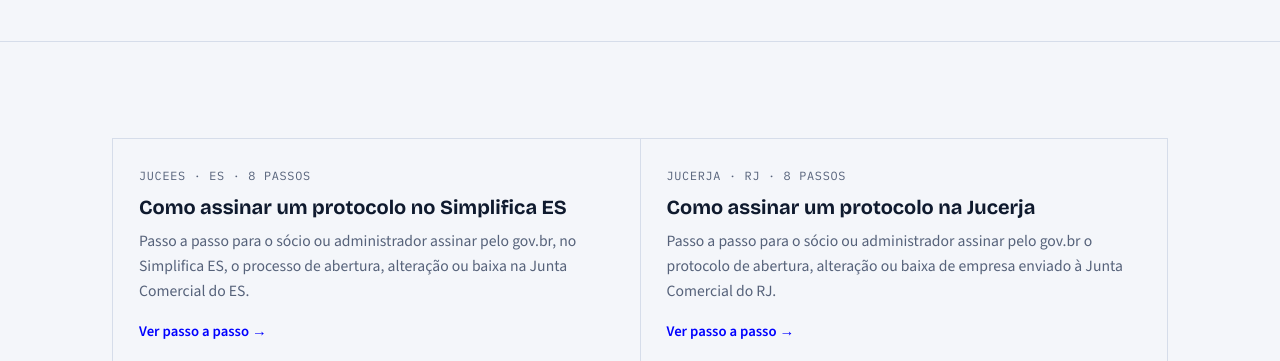
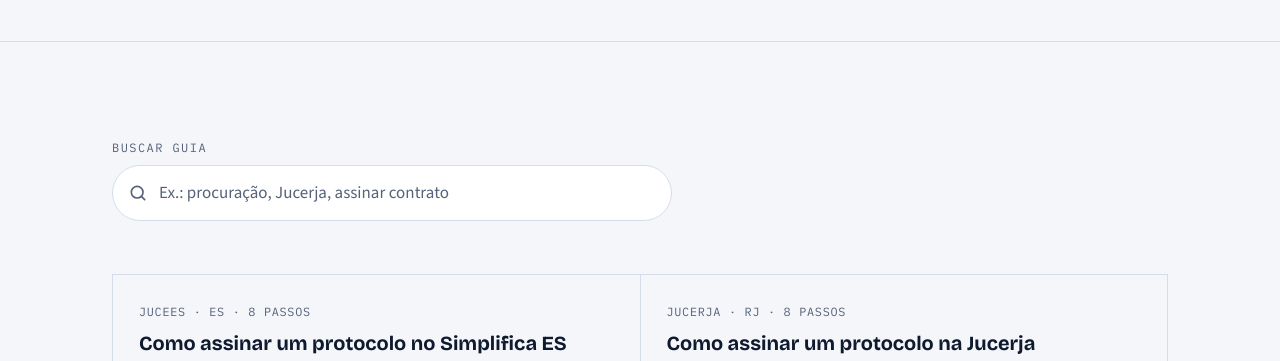
Before and after one commit to luisalvarez-web/ec-site, an Astro site: page /guias in a window 1280 px wide. Shown: the part 387-748 px from the top of the page. Built offline with nearby package versions, Linux system fonts and the light colour scheme; Astro itself is replaced by a stand-in of ours.

Commit message:
Guias: campo de busca e datas de revisão
Busca sem acento por título, descrição, palavras-chave e passos, com link
direto /guias?q=termo e estado vazio com WhatsApp.

Co-Authored-By: Claude Opus 5.5 <noreply@anthropic.com>

```diff
--- a/src/data/guias.ts
+++ b/src/data/guias.ts
@@ -30,6 +30,8 @@ export type Guia = {
   lede: string;
   /** Tempo aproximado para concluir. */
   tempo: string;
+  /** Termos extras para a busca da página /guias (sinônimos, siglas). */
+  keywords?: string[];
   /** Data da última revisão do conteúdo (AAAA-MM-DD). */
   revisado: string;
   before: string[];
@@ -50,7 +52,8 @@ export const guias: Guia[] = [
     lede:
       'Quando montamos a abertura, alteração ou baixa da sua empresa na Junta Comercial do Espírito Santo, cada sócio ou administrador assina o documento direto no Simplifica ES. Leva poucos minutos.',
     tempo: 'cerca de 5 minutos',
-    revisado: '2026-11-18',
+    revisado: '2026-10-27',
+    keywords: ['Junta Comercial', 'Espírito Santo', 'Vitória', 'contrato social', 'alteração contratual', 'abertura de empresa', 'distrato', 'assinatura digital'],
     before: [
       'Conta <strong>gov.br</strong> nível prata ou ouro. <a href="https://www.gov.br/governodigital/pt-br/identidade/conta-gov-br/niveis-da-conta-govbr" target="_blank" rel="noopener">Veja como subir o nível</a>',
       'O app <strong>gov.br</strong> instalado e logado no celular, para receber o código de confirmação',
@@ -115,7 +118,8 @@ export const guias: Guia[] = [
     lede:
       'Quando registramos a abertura, alteração ou baixa da sua empresa na Junta Comercial do Rio de Janeiro, cada sócio ou administrador precisa assinar o protocolo. Leva poucos minutos.',
     tempo: 'cerca de 5 minutos',
-    revisado: '2026-11-18',
+    revisado: '2026-09-15',
+    keywords: ['Junta Comercial', 'Rio de Janeiro', 'Protocolo Web', 'contrato social', 'alteração contratual', 'abertura de empresa', 'assinatura digital'],
     before: [
       'Conta <strong>gov.br</strong> nível prata ou ouro (ou certificado digital e-CPF)',
       'O <strong>número do protocolo</strong> que a EC enviou para você',
@@ -179,7 +183,8 @@ export const guias: Guia[] = [
     lede:
       'Para cuidarmos da sua situação na Receita Federal (pendências, parcelamentos, declarações, certidões), você precisa nos dar acesso. Desde dezembro de 2025, a antiga procuração eletrônica do eCAC se chama Autorização de Acesso.',
     tempo: 'cerca de 5 minutos',
-    revisado: '2026-11-18',
+    revisado: '2026-10-06',
+    keywords: ['e-CAC', 'ecac', 'procuração digital', 'procuração eletrônica', 'autorização de acesso', 'contador', 'Receita Federal', 'CPF', 'CNPJ'],
     before: [
       'Conta <strong>gov.br</strong> nível prata ou ouro. <a href="https://www.gov.br/governodigital/pt-br/identidade/conta-gov-br/niveis-da-conta-govbr" target="_blank" rel="noopener">Veja como subir o nível</a>',
       'Se for para uma <strong>empresa</strong>: o gov.br do responsável legal pelo CNPJ ou o certificado digital da empresa (e-CNPJ)',
--- a/src/pages/guias.astro
+++ b/src/pages/guias.astro
@@ -2,6 +2,11 @@
 import Base from '../layouts/Base.astro';
 import ContactCard from '../components/ContactCard.astro';
 import { guias } from '../data/guias';
+import { site } from '../data/site';
+
+// Texto pesquisável de cada guia: título, tag, descrição, palavras-chave e títulos dos passos.
+const indice = (g: (typeof guias)[number]) =>
+  [g.title, g.tag, g.description, ...(g.keywords ?? []), ...g.steps.map((s) => s.title)].join(' ');
 ---
 <Base
   title="Guias passo a passo para clientes | EC Consultoria"
@@ -17,9 +22,18 @@ import { guias } from '../data/guias';
 
   <section class="block">
     <div class="wrap">
+      <div class="guia-search" role="search">
+        <label for="busca-guias" class="eyebrow">Buscar guia</label>
+        <div class="guia-search-box">
+          <svg viewBox="0 0 24 24" aria-hidden="true"><circle cx="11" cy="11" r="7" /><path d="m20 20-4-4" /></svg>
+          <input id="busca-guias" type="search" placeholder="Ex.: procuração, Jucerja, assinar contrato" autocomplete="off" />
+        </div>
+        <p class="guia-search-count" aria-live="polite" data-count></p>
+      </div>
+
       <div class="services guia-list">
         {guias.map((g) => (
-          <a class="svc" href={`/guias/${g.slug}`}>
+          <a class="svc" href={`/guias/${g.slug}`} data-busca={indice(g)}>
             <span class="code">{g.tag.toUpperCase()} · {g.steps.length} PASSOS</span>
             <h2 class="guia-card-title">{g.title}</h2>
             <p>{g.description}</p>
@@ -27,6 +41,10 @@ import { guias } from '../data/guias';
           </a>
         ))}
       </div>
+
+      <p class="guia-empty" data-empty hidden>
+        Nenhum guia com esse termo. <a href={site.whatsapp.href} target="_blank" rel="noopener">Fale com a gente no WhatsApp</a> que ajudamos com o que você precisa.
+      </p>
     </div>
   </section>
 
@@ -35,4 +53,39 @@ import { guias } from '../data/guias';
       <ContactCard heading="Precisa de outro passo a passo?" />
     </div>
   </section>
+
+  <script>
+    // Ignora acentos e maiúsculas: "procuracao" encontra "Procuração".
+    const normalizar = (s: string) => s.normalize('NFD').replace(/[̀-ͯ]/g, '').toLowerCase();
+
+    const input = document.querySelector<HTMLInputElement>('#busca-guias')!;
+    const cards = [...document.querySelectorAll<HTMLElement>('[data-busca]')].map((el) => ({
+      el,
+      texto: normalizar(el.dataset.busca ?? ''),
+    }));
+    const vazio = document.querySelector<HTMLElement>('[data-empty]')!;
+    const lista = document.querySelector<HTMLElement>('.guia-list')!;
+    const contagem = document.querySelector<HTMLElement>('[data-count]')!;
+
+    const filtrar = () => {
+      const termos = normalizar(input.value).split(/\s+/).filter(Boolean);
+      let visiveis = 0;
+      for (const { el, texto } of cards) {
+        const ok = termos.every((t) => texto.includes(t));
+        el.hidden = !ok;
+        if (ok) visiveis++;
+      }
+      vazio.hidden = visiveis > 0;
+      lista.hidden = visiveis === 0;
+      contagem.textContent = termos.length
+        ? `${visiveis} ${visiveis === 1 ? 'guia encontrado' : 'guias encontrados'}`
+        : '';
+    };
+
+    input.addEventListener('input', filtrar);
+    // Permite link direto com busca: /guias?q=procuracao
+    const q = new URLSearchParams(location.search).get('q');
+    if (q) input.value = q;
+    filtrar();
+  </script>
 </Base>
--- a/src/styles/global.css
+++ b/src/styles/global.css
@@ -319,6 +319,16 @@ section.block.tight { padding-top: 0 }
 .guia-list { grid-template-columns: repeat(2, 1fr) }
 @media (max-width: 560px) { .guia-list { grid-template-columns: 1fr } }
 .guia-card-title { font-size: 1.25rem; font-weight: 700 }
+.guia-list [hidden], .guia-list[hidden] { display: none }
+.guia-search { display: grid; gap: 8px; max-width: 560px; margin-bottom: 28px }
+.guia-search-box { position: relative }
+.guia-search-box svg { position: absolute; left: 16px; top: 50%; width: 20px; height: 20px; transform: translateY(-50%); fill: none; stroke: var(--muted); stroke-width: 2; stroke-linecap: round; pointer-events: none }
+.guia-search input { width: 100%; box-sizing: border-box; font: inherit; color: var(--ink); background: var(--surface); border: 1.5px solid var(--line); border-radius: 999px; padding: 13px 18px 13px 46px }
+.guia-search input::placeholder { color: var(--muted) }
+.guia-search input:focus { outline: none; border-color: var(--petrol); box-shadow: 0 0 0 4px var(--petrol-2) }
+.guia-search-count { margin: 0; min-height: 1.4em; font-family: var(--mono); font-size: .78rem; color: var(--muted) }
+.guia-empty { margin: 0; padding: 22px; border: 1px dashed var(--line); border-radius: 12px; color: var(--muted) }
+.guia-empty a { color: var(--petrol); font-weight: 600 }
 .guia-back { display: inline-block; margin-bottom: 14px; font-size: .92rem; color: var(--muted); text-decoration: none }
 .guia-back:hover { color: var(--ink) }
 .guia-back + .eyebrow { display: block }
```
